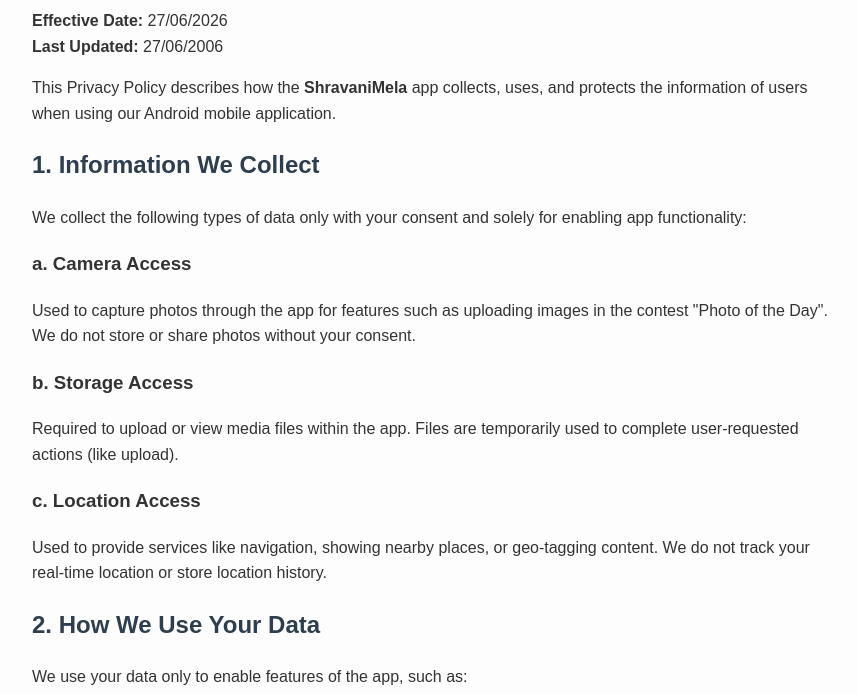
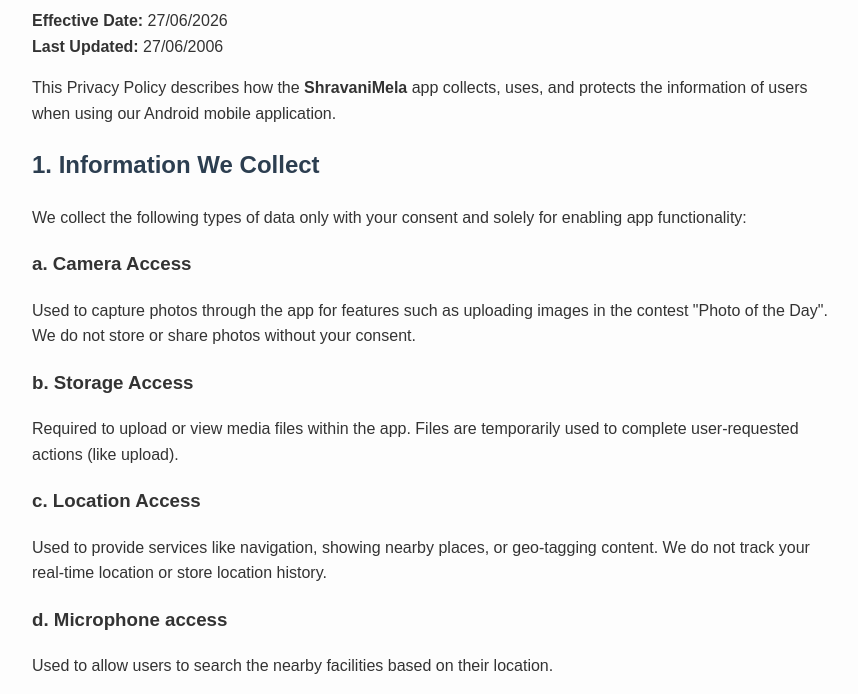
Before and after one commit to Kumar-rahul18/privacy_policy, a plain HTML site: page index.html in a window 1280 px wide. Shown: the part 106-800 px from the top of the page, without its empty margins (208-1066 px from the left). Drawn offline with Linux system fonts and the light colour scheme.

Commit message:
Update index.html

```diff
--- a/index.html
+++ b/index.html
@@ -37,7 +37,8 @@
 
   <h3>c. Location Access</h3>
   <p>Used to provide services like navigation, showing nearby places, or geo-tagging content. We do not track your real-time location or store location history.</p>
-
+    <h3>  d. Microphone access </h3>
+  <p>Used to allow users to search the nearby facilities based on their location.  </p>
   <h2>2. How We Use Your Data</h2>
   <p>We use your data only to enable features of the app, such as:</p>
   <ul>
```
